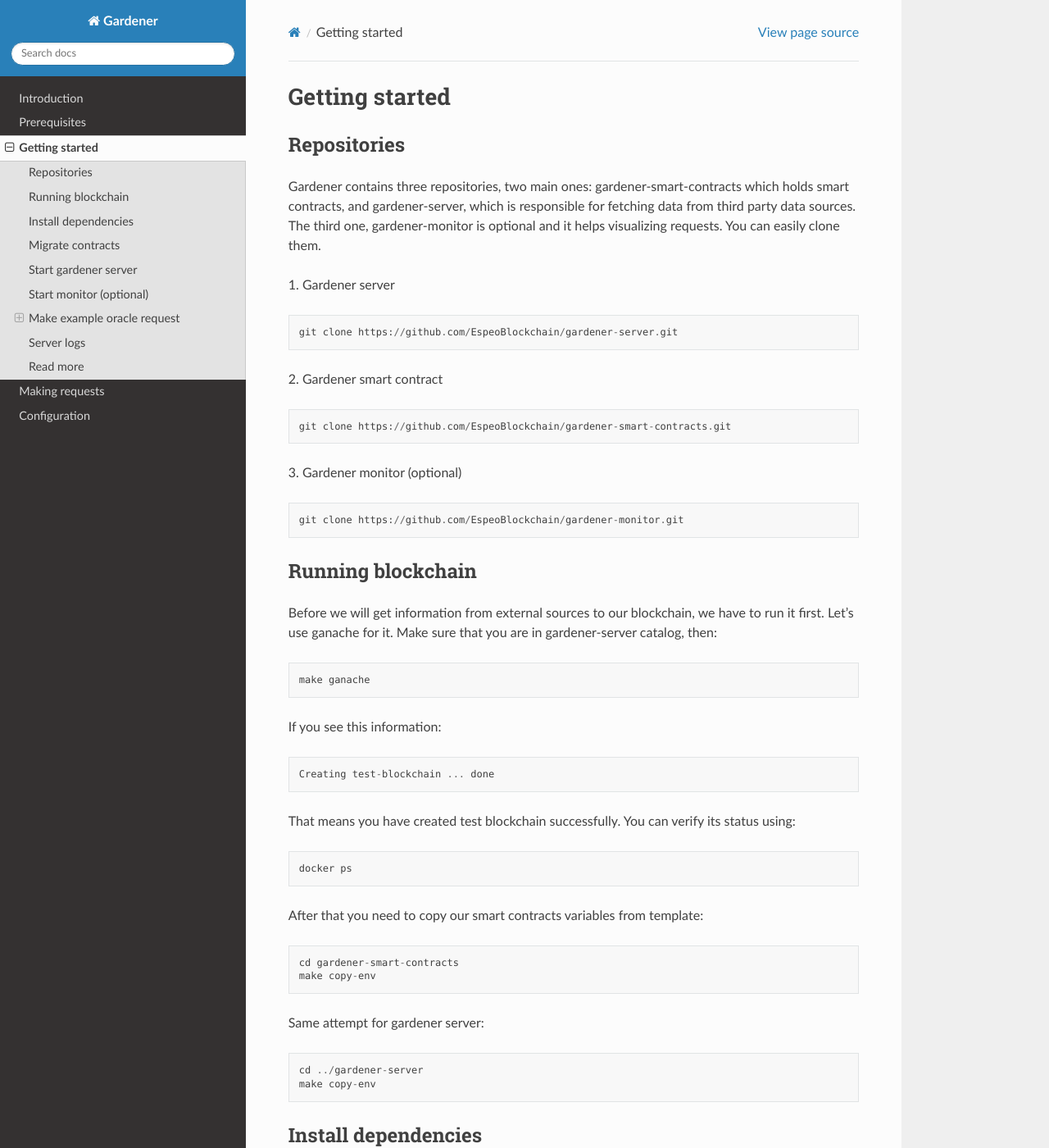
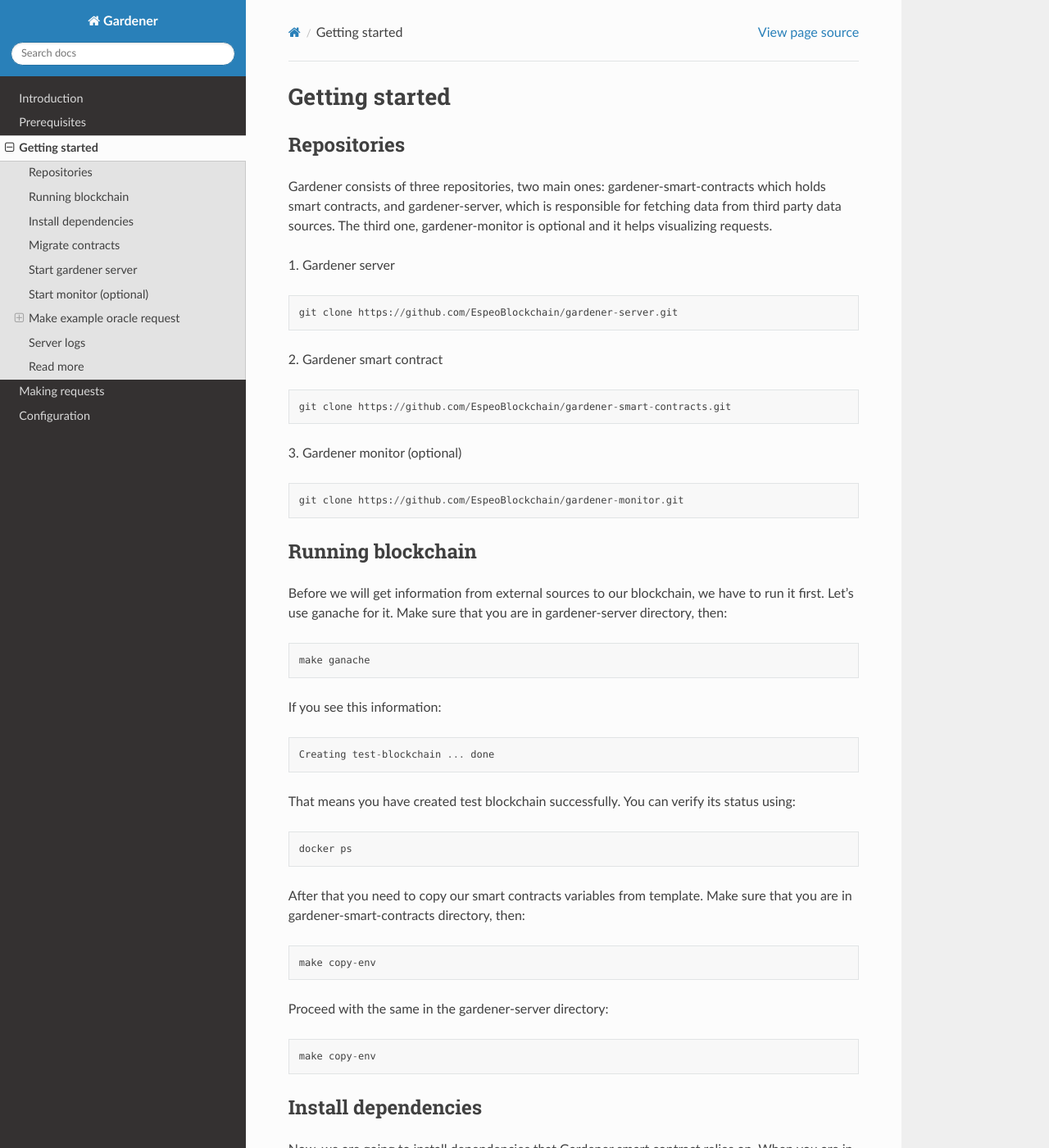
Before and after one commit to EspeoBlockchain/gardener-server, a Sphinx documentation site: the page built from docs/getting-started.rst, in a window 1280 px wide and 1400 px high. Shown: the whole window at 82% size. Built offline with Sphinx 7.4.7 and the Read the Docs theme 2.0.0, drawn with Linux system fonts in a browser that asks for light colours; some of the changed text lies outside the part shown.

Commit message:
Fixed documentation PR comments

```diff
--- a/docs/getting-started.rst
+++ b/docs/getting-started.rst
@@ -8,8 +8,8 @@ Getting started
 Repositories
 ------------
 
-Gardener contains three repositories, two main ones: gardener-smart-contracts which holds smart contracts, and gardener-server, which is responsible for fetching data from third party data sources.
-The third one, gardener-monitor is optional and it helps visualizing requests. You can easily clone them.
+Gardener consists of three repositories, two main ones: gardener-smart-contracts which holds smart contracts, and gardener-server, which is responsible for fetching data from third party data sources.
+The third one, gardener-monitor is optional and it helps visualizing requests.
 
 1. Gardener server
 ::
@@ -31,7 +31,7 @@ Running blockchain
 ------------------
 
 Before we will get information from external sources to our blockchain, we have to run it first. Let's use ganache for it.
-Make sure that you are in gardener-server catalog, then:
+Make sure that you are in gardener-server directory, then:
 ::
 
   make ganache
@@ -46,26 +46,24 @@ That means you have created test blockchain successfully. You can verify its sta
 
   docker ps
 
-After that you need to copy our smart contracts variables from template:
+After that you need to copy our smart contracts variables from template.
+Make sure that you are in gardener-smart-contracts directory, then:
 ::
 
-  cd gardener-smart-contracts
   make copy-env
 
-Same attempt for gardener server:
+Proceed with the same in the gardener-server directory:
 ::
 
-  cd ../gardener-server
   make copy-env
 
 
 Install dependencies
 --------------------
 
-Now, we are going to install dependencies that Gardener smart contract relies on. You can do it by:
+Now, we are going to install dependencies that Gardener smart contract relies on. When you are in gardener-smart-contracts directory, then:
 ::
 
-  cd ../gardener-smart-contract
   npm install
 
 
@@ -80,10 +78,9 @@ We are now able to migrate our contracts to test blockchain network
 Start gardener server
 ---------------------
 
-We are just one step behind sending sample request to blockchain network.
+Last step before sending a sample request to the blockchain network. Go to `gardener-server` directory, then:
 ::
 
-   cd ../gardener-server
    make local
 
 Start monitor (optional)
@@ -142,7 +139,7 @@ If you did everything correctly you should see something simmilar to
 
 Server logs
 --------------
-Go to server container logs to check if response was sent. Moreover you can check request and response in the monitor if you installed and ran it.
+Look up the server container logs to check if response was sent. Moreover, you can check the request and response in the monitor if you've installed and ran it.
 
 Read more
 ------------
```
Also changed, not shown: other parts of docs/getting-started.rst (+1 -1 lines), docs/configuration.rst (+5 -5 lines).
